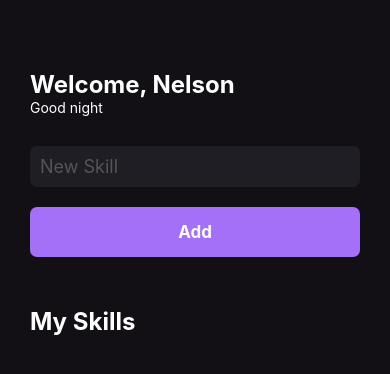
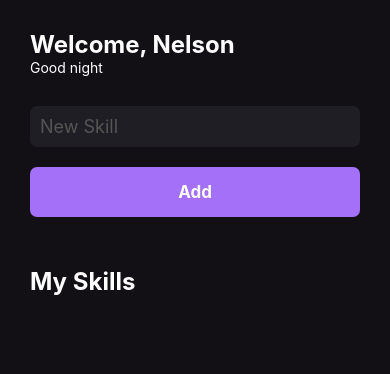
Before and after one commit to nelson-oak/irn-myskills, a React Native app: screen / in a window 390 px wide. Shown: the top 374 px of the page. Built offline with nearby package versions, Linux system fonts and the light colour scheme.

Commit message:
Aula 'Finalizando o teste' (C5-M1-SM3)

```diff
--- a/src/pages/Home.tsx
+++ b/src/pages/Home.tsx
@@ -29,6 +29,7 @@ export function Home() {
     }
 
     setMySkills(oldSkills => [...oldSkills, data])
+    setNewSkill('')
   }
 
   function handleRemoveSkill(id: string) {
@@ -62,6 +63,7 @@ export function Home() {
         style={styles.input}
         placeholder="New Skill"
         placeholderTextColor="#555"
+        value={newSkill}
         onChangeText={setNewSkill}
       />
 
@@ -76,8 +78,10 @@ export function Home() {
       </Text>
 
       <FlatList
+        testID="flat-list-skills"
         data={mySkills}
         keyExtractor={item => item.id}
+        keyboardShouldPersistTaps="never"
         renderItem={({ item: skill }) => (
           <SkillCard
             skill={skill.name}
@@ -94,7 +98,7 @@ const styles = StyleSheet.create({
     flex: 1,
     backgroundColor: '#121015',
     paddingHorizontal: 30,
-    paddingVertical: 70
+    paddingVertical: 30
   },
   title: {
     color: '#fff',
```
Also changed, not shown: 1 other file (tests, documents, lock files or other folders).
